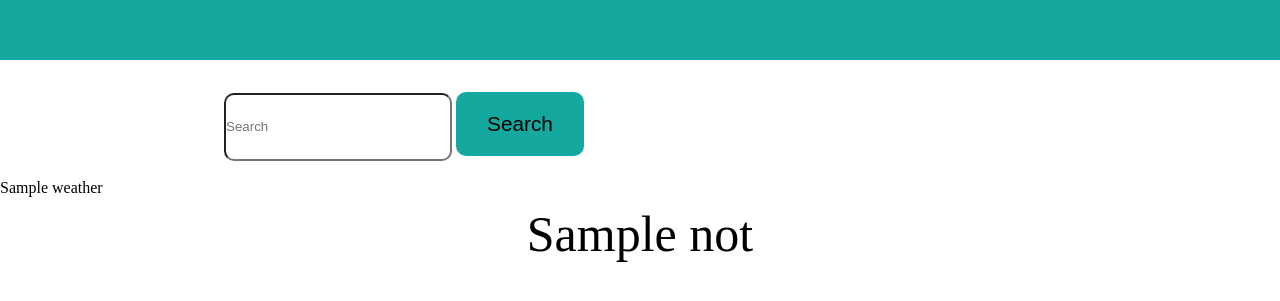
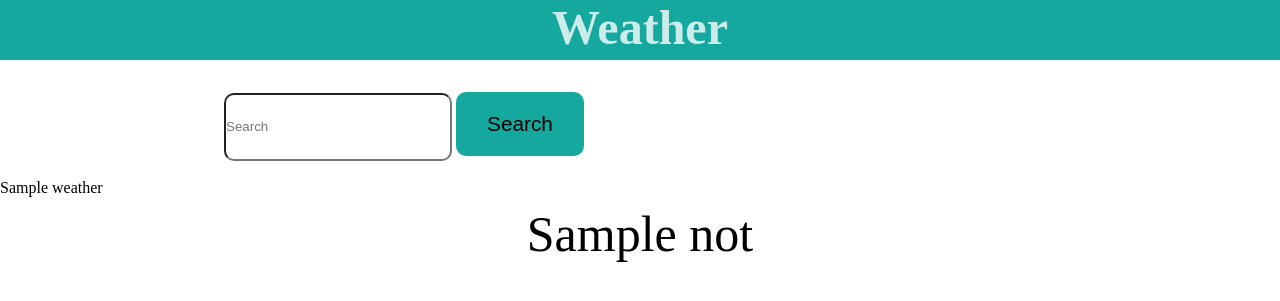
Before and after one commit to MohammadJS2642/Weather_App, a Django app: template Weather_App/CheckWeather/templates/CheckWeather/index.html in a window 1280 px wide. Shown: the top 301 px of the page. Run offline with Django 3.2, Linux system fonts and the light colour scheme; the template is opened without the code that fills it: most values are stand-ins (such as "Sample title", 1, 10 or a date in 2020).

Commit message:
added headerTitle block in header tag

```diff
--- a/Weather_App/templates/_base.html
+++ b/Weather_App/templates/_base.html
@@ -6,10 +6,12 @@
     <meta name="viewport" content="width=device-width, initial-scale=1.0" />
     <title>{% block title %}{% endblock %}</title>
     <link rel="stylesheet" href="{%static 'css/style.css'%}" />
-    <!-- <link rel="stylesheet" href='../static/css/style.css' /> -->
   </head>
   <body>
-    <header></header>
+    <header>
+      <h1 class="headerTitle">{%block headerTitle%} {%endblock%}</h1>
+    </header>
+
     {%block content%} {%endblock content%}
   </body>
 </html>
```
